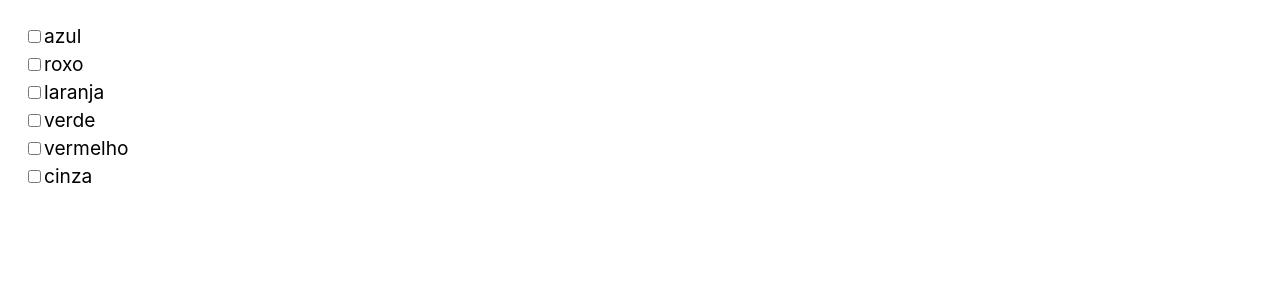
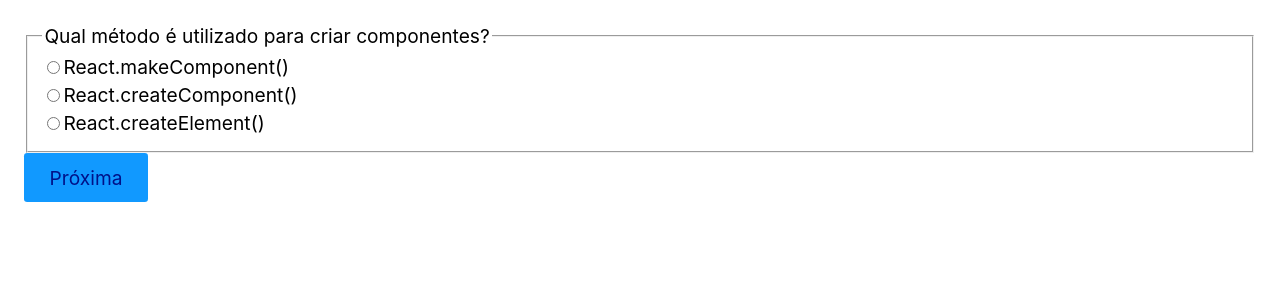
Before and after one commit to gabrielaaraujodev/React, a React (Vite) app: page / in a window 1280 px wide. Shown: the top 300 px of the page. Built offline with nearby package versions, Linux system fonts and the light colour scheme.

Commit message:
Implementing a logical challenge with forms requested by the course.

```diff
--- /dev/null
+++ b/src/Acertos.jsx
@@ -0,0 +1,29 @@
+import React from 'react'
+
+function Acertos({resposta, perguntas}) {
+
+    const [total, setTotal] = React.useState(0);
+
+    React.useEffect(() => {
+        let acertos = 0;
+
+        for (let i = 0; i < perguntas.length; i++) {
+
+          if (resposta[i] === perguntas[i].resposta) {
+            acertos++;
+          }
+
+        }
+
+        setTotal(acertos);
+
+      }, [resposta, perguntas])
+
+    return (
+    <>
+        <p>Você acertou {total} de 4</p>
+    </>
+  )
+}
+
+export default Acertos
--- a/src/App.jsx
+++ b/src/App.jsx
@@ -1,34 +1,54 @@
 import React from 'react';
+import Question from './Question';
+import Acertos from "./Acertos";
 
-const coresArray = ['azul', 'roxo', 'laranja', 'verde', 'vermelho', 'cinza'];
+const perguntas = [
+    {
+      pergunta: 'Qual método é utilizado para criar componentes?',
+      options: [
+        'React.makeComponent()',
+        'React.createComponent()',
+        'React.createElement()',
+      ],
+      resposta: 'React.createElement()',
+      id: 'p1',
+    },
+    {
+      pergunta: 'Como importamos um componente externo?',
+      options: [
+        'import Component from "./Component"',
+        'require("./Component")',
+        'import "./Component"',
+      ],
+      resposta: 'import Component from "./Component"',
+      id: 'p2',
+    },
+    {
+      pergunta: 'Qual hook não é nativo?',
+      options: ['useEffect()', 'useFetch()', 'useCallback()'],
+      resposta: 'useFetch()',
+      id: 'p3',
+    },
+    {
+      pergunta: 'Qual palavra deve ser utilizada para criarmos um hook?',
+      options: ['set', 'get', 'use'],
+      resposta: 'use',
+      id: 'p4',
+    },
+];
+
 
 const App = () => {
 
-  const [cores, setCores] = React.useState([])
-
-  function handleChange({target}) {
-
-    if (target.checked)
-      setCores([...cores, target.value])
-    else
-      setCores(cores.filter((cor) => cor !== target.value))
-  }
+  const [indice, setIndice] = React.useState(0);
+  const[resposta, setRespostas] = React.useState([]);
 
   return (
-    <form>
-      {coresArray.map( cor => (
-        <label key={cor}>
-          <input
-            type='checkbox'
-            value={cor}
-            checked={cores.includes(cor)}
-            onChange={handleChange}
-          />
+    <div>
+      <Question indice = {indice} setIndice = {setIndice} resposta = {resposta} setRespostas ={setRespostas} perguntas = {perguntas}/>
 
-        {cor}
-        </label>
-      ))}
-    </form>
+      {indice >= 4 && <Acertos resposta = {resposta} perguntas = {perguntas}/>}
+    </div>
   );
 };
 
--- /dev/null
+++ b/src/Question.jsx
@@ -0,0 +1,46 @@
+import React from "react";
+
+
+const Question = ({indice, setIndice, resposta, setResposta, perguntas}) => {
+
+    const [radio, setRadio] = React.useState();
+
+
+    function handleSubmit(event) {
+        event.preventDefault();
+
+        if (indice < perguntas.length && radio != null) {
+            setIndice(indice => indice + 1);
+            setResposta(...resposta, radio);
+        }
+
+    }
+
+    return (
+        <form onSubmit={handleSubmit}>
+
+
+        {perguntas[indice] && (
+            <fieldset key={perguntas[indice].id}>
+                <legend>{perguntas[indice].pergunta}</legend>
+                {perguntas[indice].options.map((option, index) => (
+                    <label key={index}>
+                        <input
+                            type="radio"
+                            value={option}
+                            checked={radio === option}
+                            onChange={({ target }) => setRadio(target.value)}
+                        />
+                        {option}
+                    </label>
+                ))}
+            </fieldset>
+        )}
+
+        <button>Próxima</button>
+
+        </form>
+    );
+}
+
+export default Question;
```
